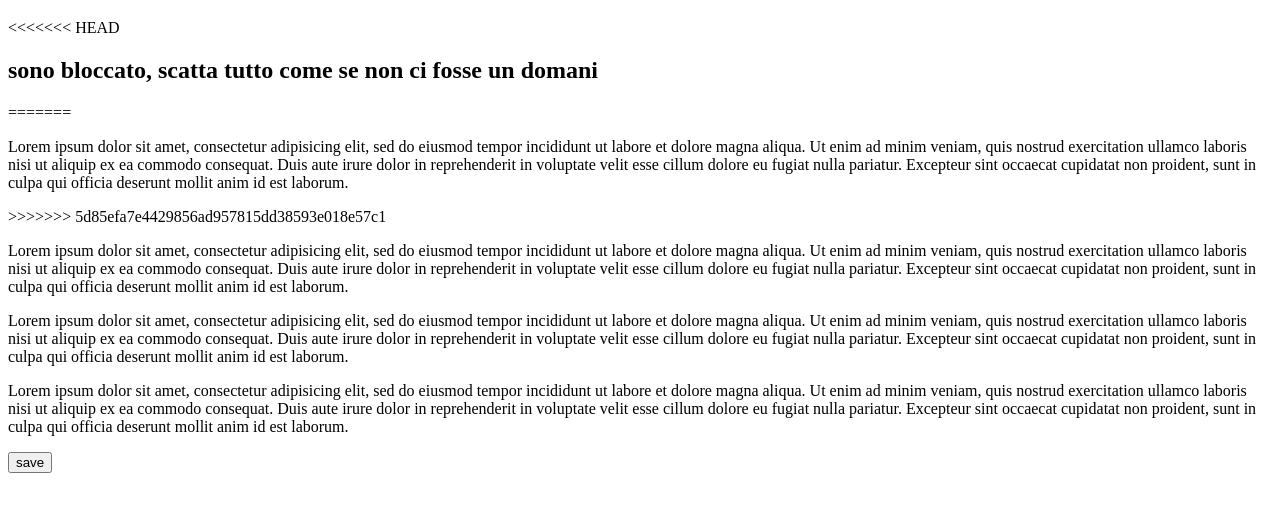
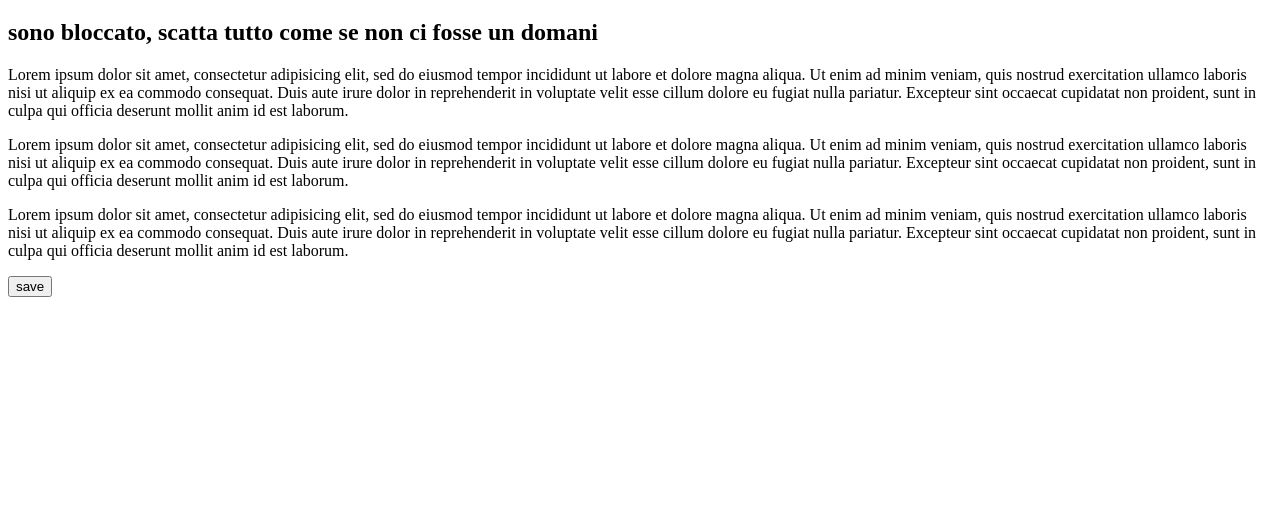
Before and after one commit to proj15-team6/test3, a plain HTML site: page index.html in a window 1280 px wide. Shown: the part 61-572 px from the top of the page. Drawn offline with Linux system fonts and the light colour scheme.

Commit message:
prova ancora

```diff
--- a/index.html
+++ b/index.html
@@ -7,13 +7,7 @@
   <body>
 
       <h1>Ciao a tutti</h1>
-<<<<<<< HEAD
       <h2>sono bloccato, scatta tutto come se non ci fosse un domani</h2>
-=======
-      <p>
-          Lorem ipsum dolor sit amet, consectetur adipisicing elit, sed do eiusmod tempor incididunt ut labore et dolore magna aliqua. Ut enim ad minim veniam, quis nostrud exercitation ullamco laboris nisi ut aliquip ex ea commodo consequat. Duis aute irure dolor in reprehenderit in voluptate velit esse cillum dolore eu fugiat nulla pariatur. Excepteur sint occaecat cupidatat non proident, sunt in culpa qui officia deserunt mollit anim id est laborum.
-      </p>
->>>>>>> 5d85efa7e4429856ad957815dd38593e018e57c1
 
       <p>
           Lorem ipsum dolor sit amet, consectetur adipisicing elit, sed do eiusmod tempor incididunt ut labore et dolore magna aliqua. Ut enim ad minim veniam, quis nostrud exercitation ullamco laboris nisi ut aliquip ex ea commodo consequat. Duis aute irure dolor in reprehenderit in voluptate velit esse cillum dolore eu fugiat nulla pariatur. Excepteur sint occaecat cupidatat non proident, sunt in culpa qui officia deserunt mollit anim id est laborum.
```
